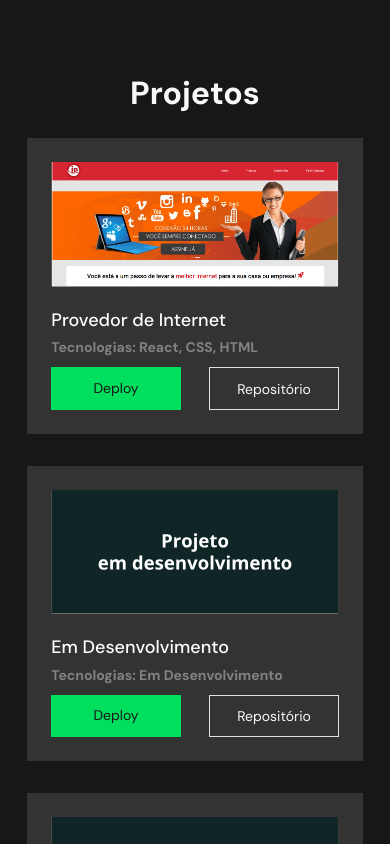
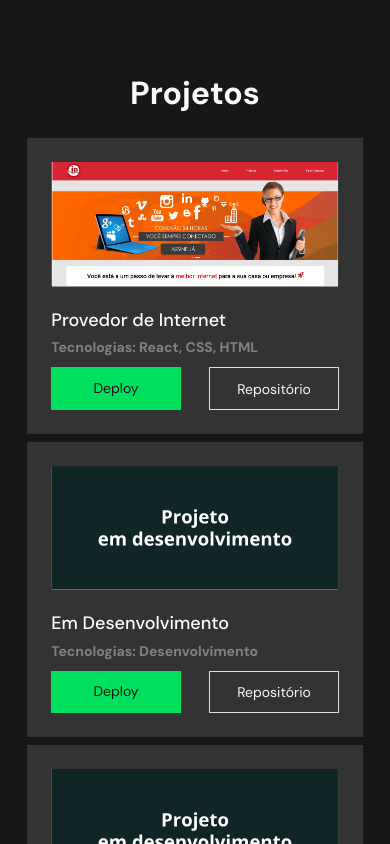
Before and after one commit to Evandrosc/portfolio, a React (Vite) app: page / in a window 390 px wide. Shown: the part 2200-3044 px from the top of the page. Built offline with nearby package versions, Linux system fonts and the light colour scheme.

Commit message:
melhorias responsivo

```diff
--- a/src/components/Footer/index.jsx
+++ b/src/components/Footer/index.jsx
@@ -3,6 +3,7 @@ import styled from 'styled-components'
 const Rodape = styled.footer`
   background-color: var(--dark-20);
   padding: 1rem;
+  max-width: 1680px;
 
   > p {
     text-align: center;
--- a/src/components/Main/index.jsx
+++ b/src/components/Main/index.jsx
@@ -13,7 +13,7 @@ import smartphone from '../../assets/image/smartphone.svg';
 import html from '../../assets/image/html.svg';
 import css from '../../assets/image/css.svg';
 import javascript from '../../assets/image/javascript.svg';
-import tailwind from '../../assets/image/tailwind.svg';
+import styledComponents from '../../assets/image/styledComponents.svg';
 import react from '../../assets/image/react.svg';
 import next from '../../assets/image/next.svg';
 import { Element } from 'react-scroll';
@@ -24,7 +24,7 @@ const Section = styled.section`
   align-items: center;
 
   > img {
-    @media screen and (max-width: 768px) {
+    @media screen and (max-width: 830px) {
       display: none;
     }
   }
@@ -37,7 +37,7 @@ const Container = styled.div`
   gap: 1rem;
   margin: 6rem 0;
 
-  @media screen and (max-width: 768px) {
+  @media screen and (max-width: 830px) {
     width: 100%;
     align-items: center;
     margin: 4rem 0;
@@ -102,10 +102,10 @@ const SectionSobreMim = styled.section`
     color: var(--dark-40);
     font-weight: var(--regular);
     font-size: 1.125rem;
-    padding: 0 12vw;
+    padding: 0 14%;
     line-height: 2rem;
 
-    @media screen and (max-width: 768px) {
+    @media screen and (max-width: 830px) {
       padding: 0;
     }
   }
@@ -157,19 +157,19 @@ const SectionProjetos = styled.section`
     display: flex;
     justify-content: center;
     flex-wrap: wrap;
-    gap: 2rem;
+    gap: 2vw;
 
     > div {
       background-color: var(--dark-30);
       padding: 1.5rem;
-      width: 26.8vw;
+      width: 23.6vw;
 
-      @media screen and (max-width: 1143px) {
-        width: 41vw;
+      @media screen and (max-width: 1100px) {
+        width: 36.1vw;
       }
 
-      @media screen and (max-width: 799px) {
-        width: 100vw;
+      @media screen and (max-width: 768px) {
+        width: 100%;
       }
 
       > img {
@@ -234,31 +234,23 @@ const SectionServicos = styled.section`
 
   > div {
     display: flex;
-    justify-content: space-between;
+    justify-content: center;
     flex-wrap: wrap;
-
-    @media screen and (max-width: 650px) {
-      justify-content: center;
-      gap: 1rem;
-    }
+    gap: 2vw;
 
     > div {
       background-color: var(--dark-30);
       border-bottom: 3px solid var(--brand-color);
-      width: 26.8vw;
+      width: 23.6vw;
       padding: 1rem 0 1rem 1rem;
       display: flex;
       flex-direction: column;
       align-items: baseline;
       gap: 2rem;
 
-      @media screen and (max-width: 650px) {
-        width: 40vw;
+      @media screen and (max-width: 900px) {
+        width: 100%;
       }
-
-      @media screen and (max-width: 450px) {
-      width: 100%;
-    }
 
       > h3 {
         color: var(--dark-40);
@@ -286,26 +278,30 @@ const SectionSkills = styled.section`
   > div {
 
     display: flex;
-    justify-content: space-between;
+    justify-content: center;
     flex-wrap: wrap;
-
-    @media screen and (max-width: 690px) {
-      gap: .5rem 0;
-    }
+    gap: 3.9vw;
 
     > div {
-      width: 9.375vw;
-      max-width: 150px;
-      height: 9.375vw;
-      max-height: 150px;
+      width: 9.2vw;
+      height: 9.2vw;
       background-color: var(--dark-30);
       display: flex;
       justify-content: center;
       align-items: center;
 
-      @media screen and (max-width: 690px) {
-        width: 27vw;
-        height: 27vw;
+      @media screen and (max-width: 900px) {
+        width: 22.7vw;
+        height: 22.7vw;
+      }
+      @media screen and (max-width: 768px) {
+        width: 36vw;
+        height: 36vw;
+      }
+
+      @media screen and (max-width: 480px) {
+        width: 26vw;
+        height: 26vw;
       }
 
       > img {
@@ -356,17 +352,17 @@ const projetos = [
     key: 2,
     img: `${emDesenvolvimento}`,
     titulo: 'Em Desenvolvimento',
-    tecnologias: 'Em Desenvolvimento',
-    deploy: '',
-    repositorio: ''
+    tecnologias: 'Desenvolvimento',
+    deploy: '#',
+    repositorio: '#'
   },
   {
     key: 3,
     img: `${emDesenvolvimento}`,
     titulo: 'Em Desenvolvimento',
-    tecnologias: 'Em Desenvolvimento',
-    deploy: '',
-    repositorio: ''
+    tecnologias: 'Desenvolvimento',
+    deploy: '#',
+    repositorio: '#'
   }
 ]
 
@@ -403,7 +399,7 @@ const skills = [
   },
   {
     key: 4,
-    img: `${tailwind}`
+    img: `${styledComponents}`
   },
   {
     key: 5,
--- a/src/components/UI/index.jsx
+++ b/src/components/UI/index.jsx
@@ -1,7 +1,11 @@
 import styled from 'styled-components'
 
 export const MarginDisplay = styled.div`
-  margin: 0 7vw;
+  margin: 0 12vw;
+
+  @media screen and (max-width: 480px) {
+    margin: 0 7vw;
+  }
 `
 
 export const Btn = styled.a`
--- a/src/index.css
+++ b/src/index.css
@@ -26,4 +26,6 @@
 
 body {
   background-color: var(--dark-10);
+  max-width: 1680px;
+  margin: 0 auto;
 }
```
Also changed, not shown: src/assets/image/styledComponents.svg (added).
